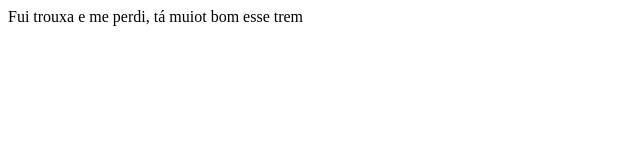
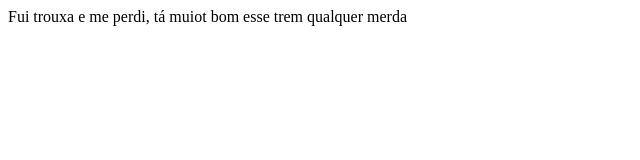
Before and after one commit to isa2407/Chubi, a plain HTML site: page index.html in a window 1280 px wide. Shown: the whole page, without its empty margins (0-640 px from the left). Drawn offline with Linux system fonts and the light colour scheme.

```diff
--- a/index.html
+++ b/index.html
@@ -8,5 +8,6 @@
 </head>
 <body>
     Fui trouxa e me perdi, tá muiot bom esse trem
+    qualquer merda
 </body>
 </html>
```
Also changed, not shown: style.css (added).
